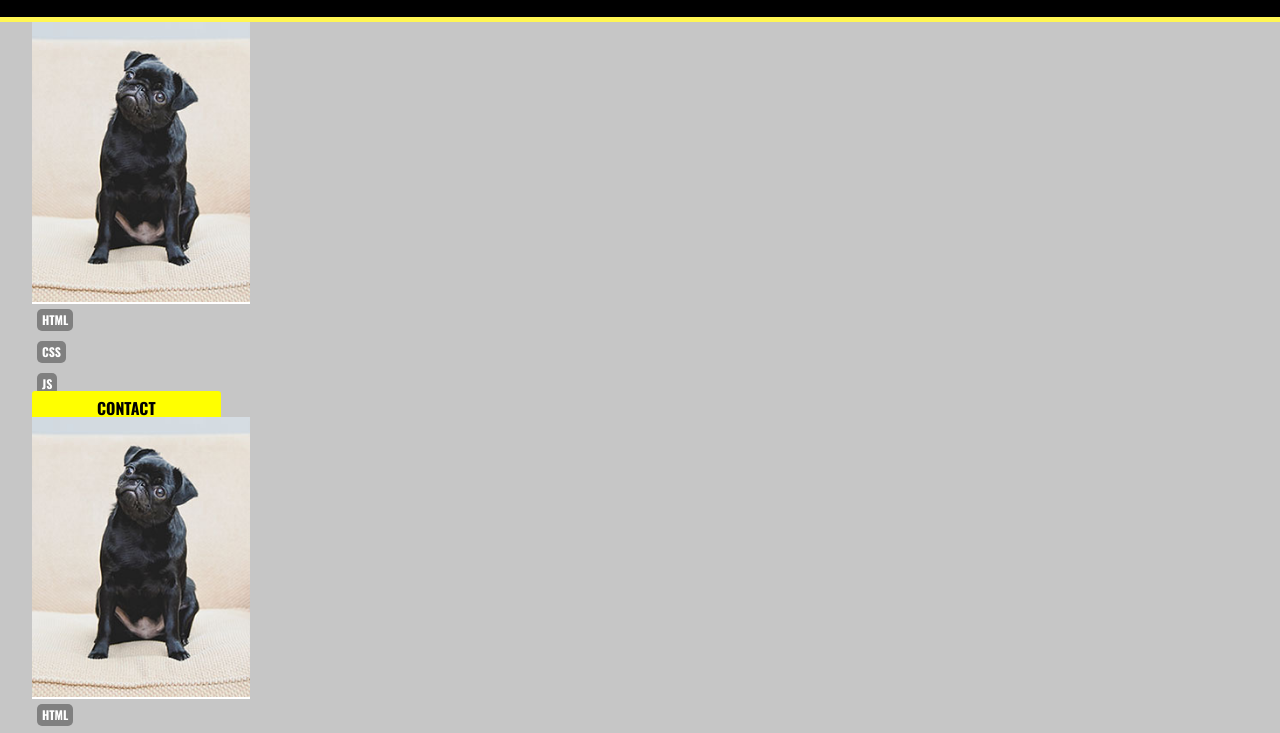
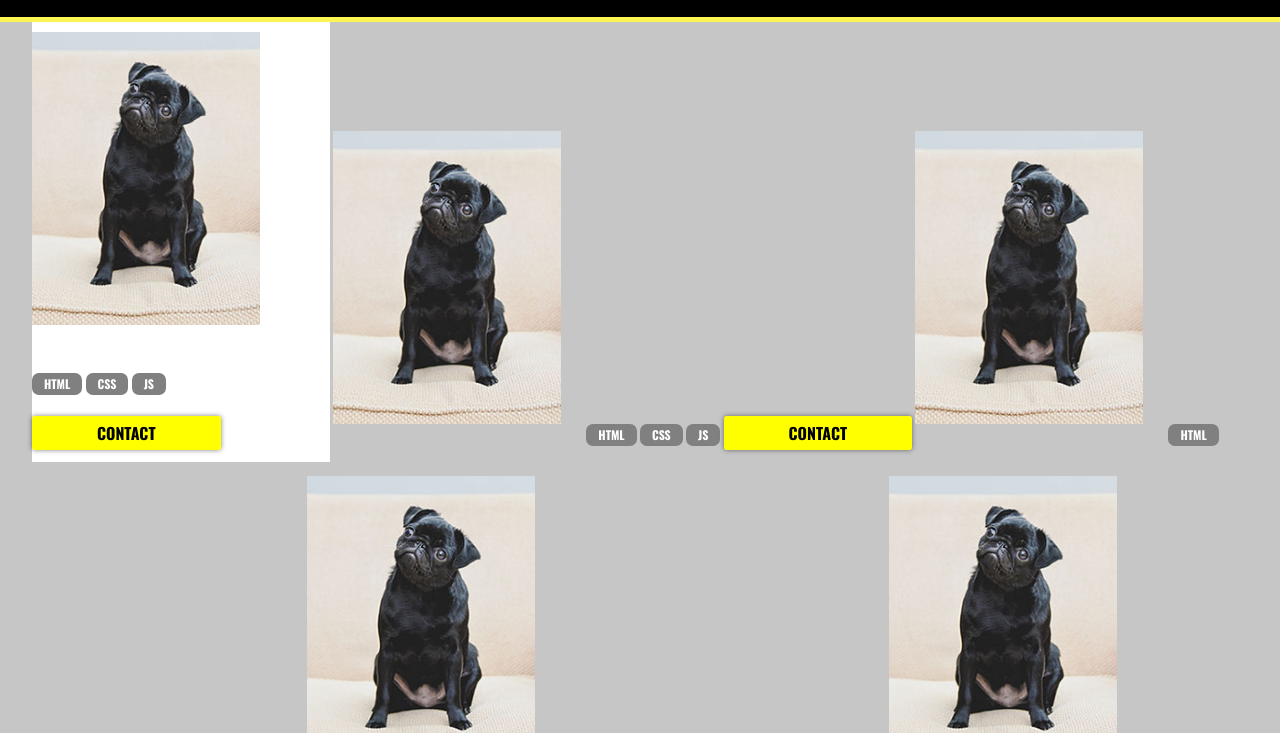
Before and after one commit to hannahrhugh/match_maker, a plain HTML site: page developers-page.html in a window 1280 px wide. Shown: the part 56-789 px from the top of the page. Drawn offline with nearby package versions, Linux system fonts and the light colour scheme.

Commit message:
style change

```diff
--- a/css/styles.css
+++ b/css/styles.css
@@ -93,8 +93,6 @@ h1 {
 	float: left;
 	margin: 0 10px;
 	letter-spacing: 1px;
-
-
 }
 
 header nav {
@@ -224,25 +222,41 @@ body {
 	background-color: #C6C6C6;
 }
 
+li {
+	list-style: none;
+}
+
+ul {
+	padding: 0;
+	margin: 0;
+}
+
+nav a:hover {
+	background-color: darkgrey;
+	padding-top: 40px;
+	padding-bottom: 40px;
+}
+
 .profile-photo {
 	list-style: none;
-	max-height: 280px;
-	max-width: 280px;
+	max-width: 90%;
+	margin: 0 auto;
 }
 
-.portrait-block {
-	display: inline-block;
-	background-color: white;
-}
 
 .skills {
 	background-color: grey;
 	color: white;
-	border-radius: 5px;
-	margin: 5px;
+	border-radius: 7px;
+	padding: 5px 12px;
+	font-size: 12px;
 	display: inline-block;
-	padding: 5px;
-	font-size: 12px;
+}
+
+.portrait li {
+	display: inline-block;
+	margin-top: 10px;
+	margin-bottom: 20px;
 }
 
 .contact {
@@ -250,13 +264,17 @@ body {
 	color: black;
 	border-radius: 3px;
 	padding: 5px 65px;
+	width: 90%;
+	box-shadow: 0 0 5px rgba(0,0,0,0.5)
 }
 
-ul {
-	padding: 0;
-	margin: 0;
+.portrait ul {
+	display: inline-block;
+	background-color: white;
+	width: 24.5%;
+	max-width: 90%;
 }
 
-li {
-	list-style: none;
+.portrait-block h2 {
+	padding-top: 10px;
 }
```
